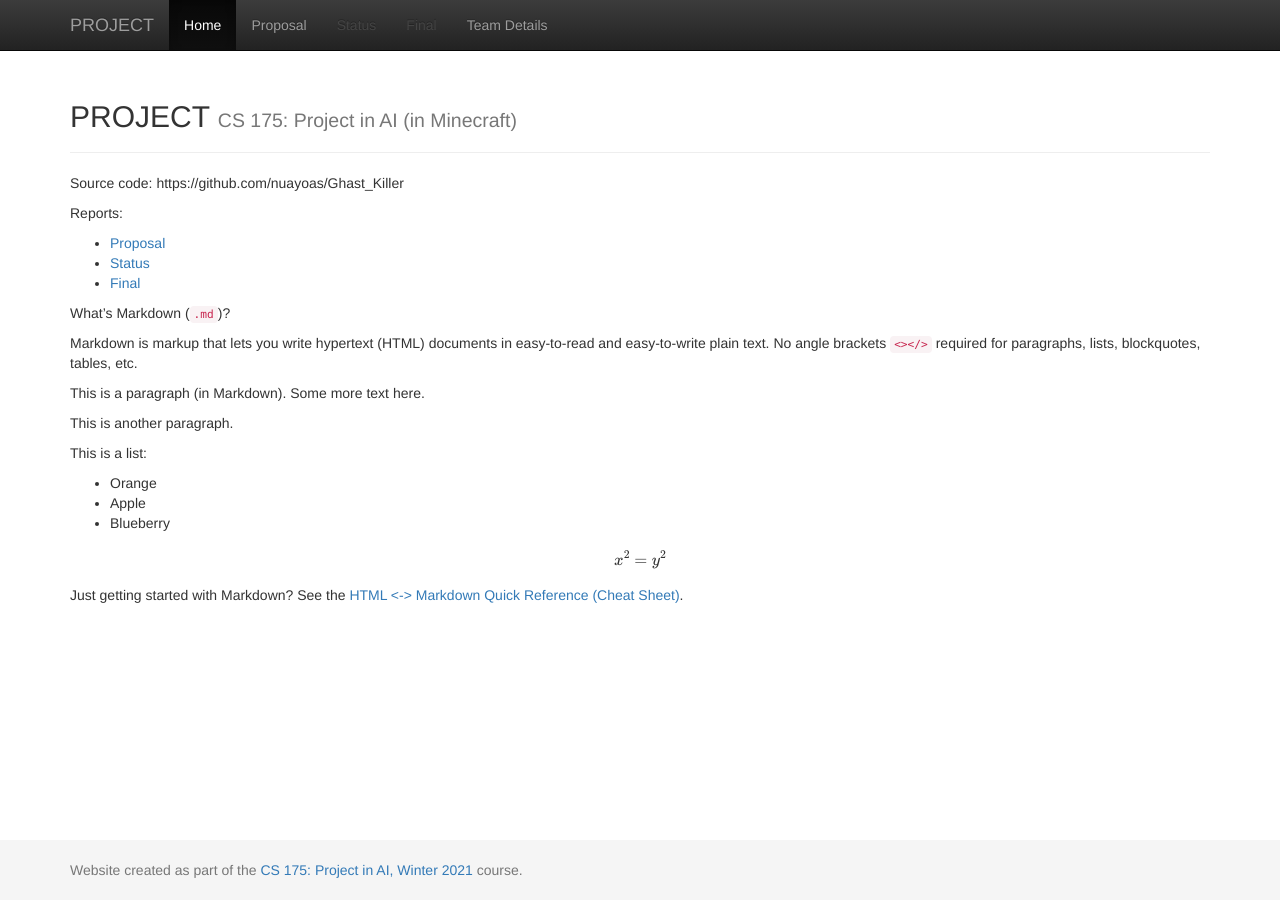
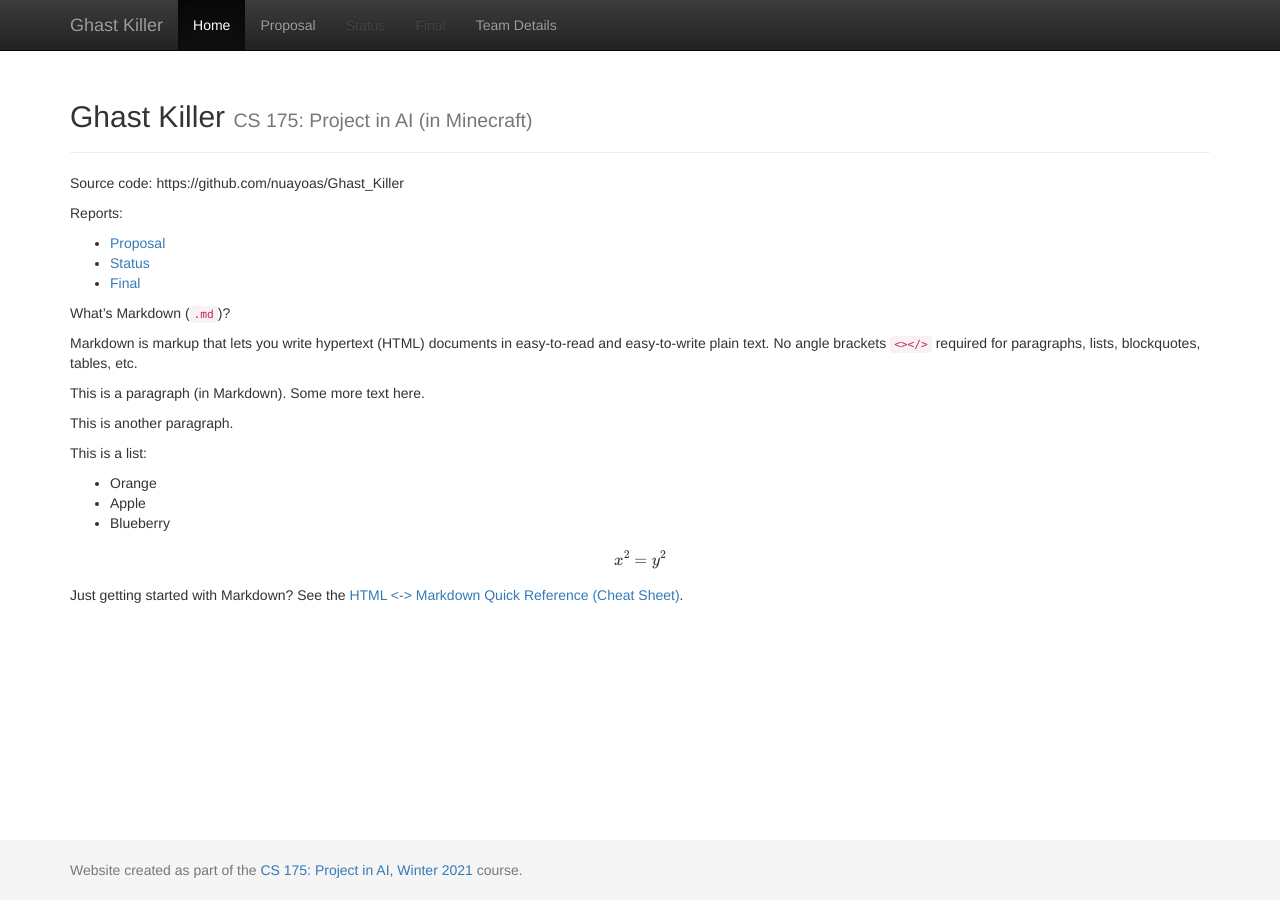
Before and after one commit to nuayoas/Ghast_Killer, a Jekyll site: the page built from docs/index.md, in a window 1280 px wide. Built offline with Jekyll 4.4.1, drawn with Linux system fonts in a browser that asks for light colours; formulas are drawn with MathJax 3.

Commit message:
Update _config.yml

```diff
--- a/docs/_config.yml
+++ b/docs/_config.yml
@@ -1,7 +1,7 @@
 ###########
 # site.title
 
-title:    'PROJECT'
+title:    'Ghast Killer'
 subtitle: 'CS 175: Project in AI (in Minecraft)'
 
 
```
